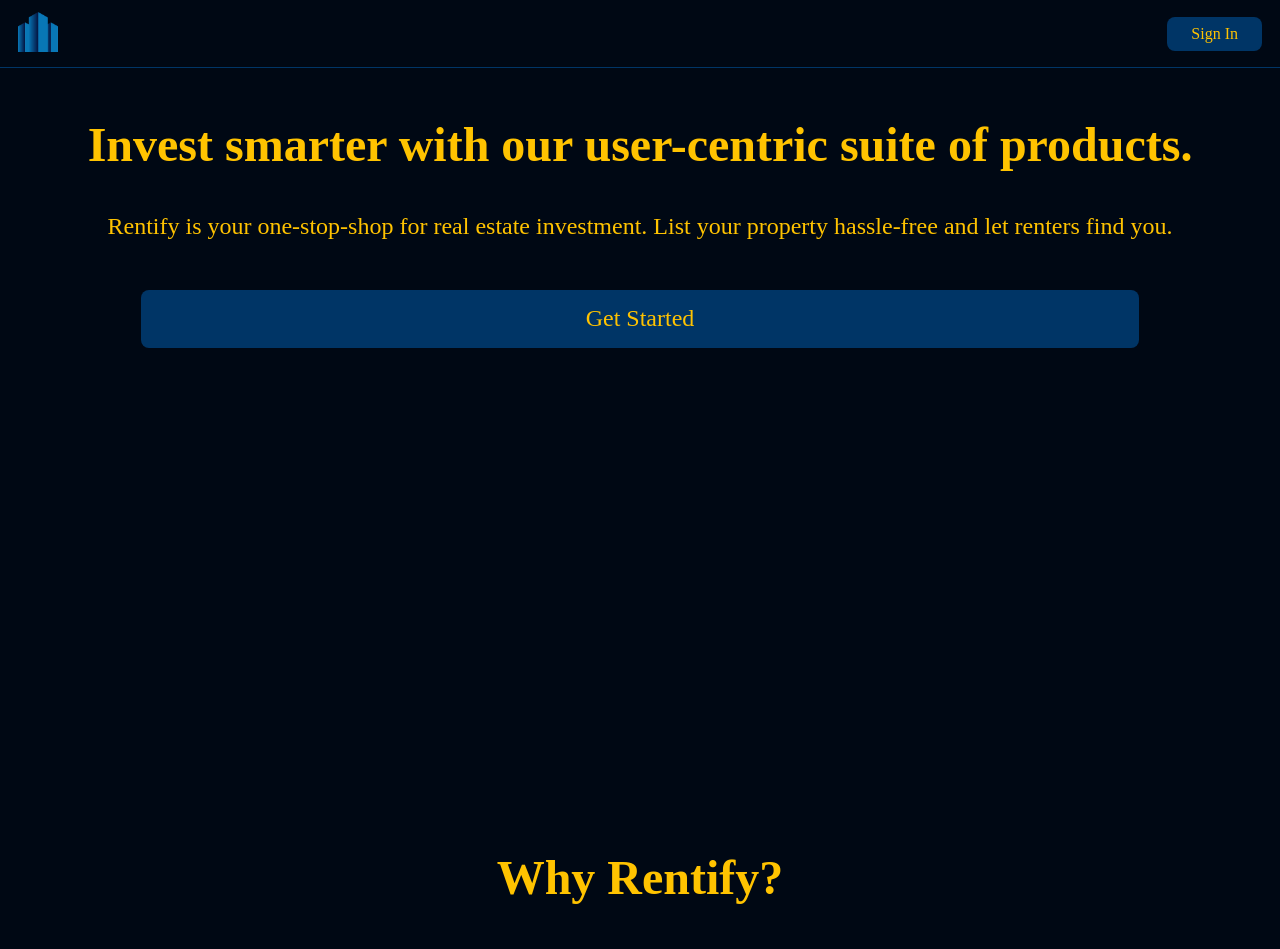
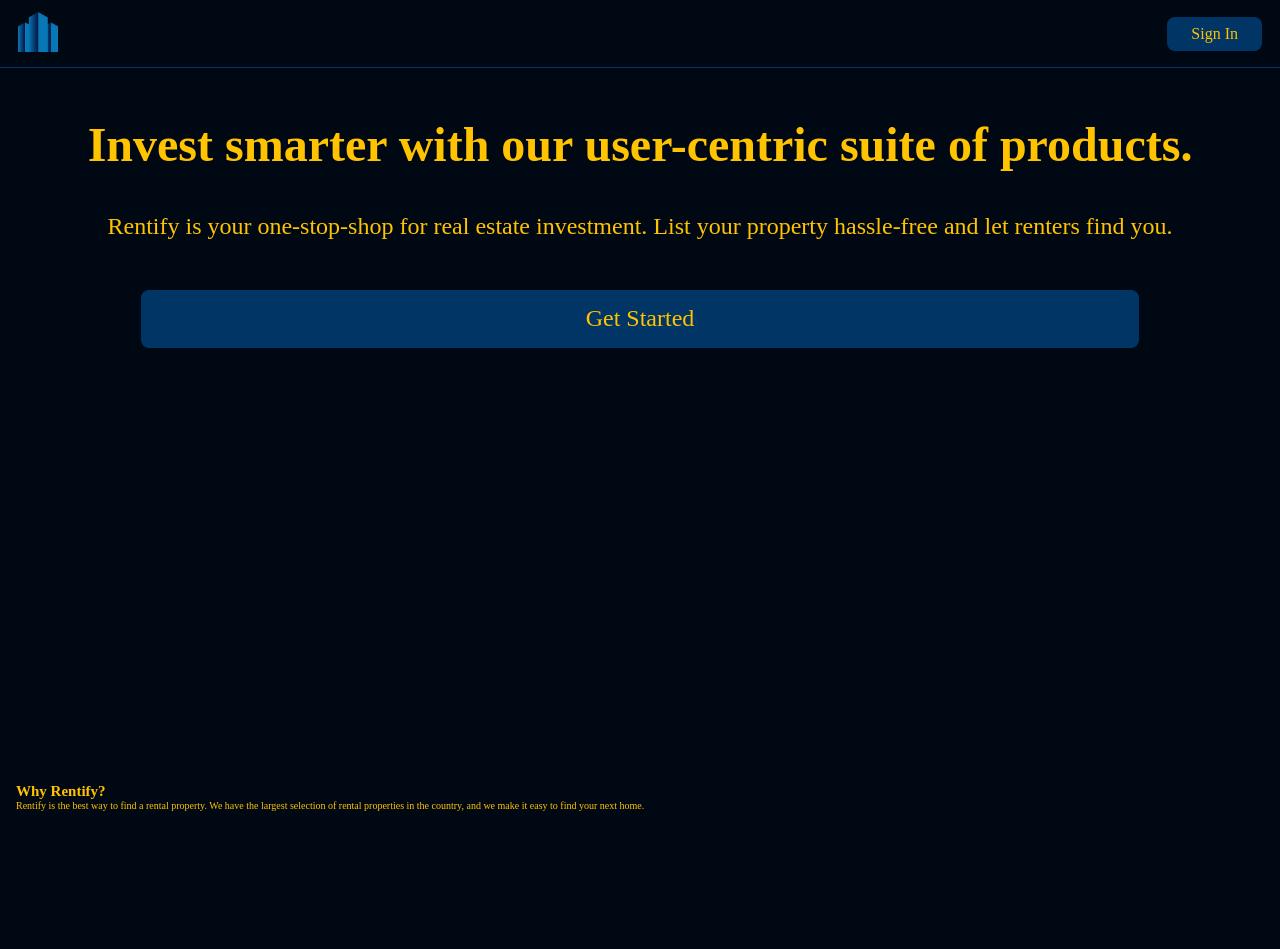
Before and after one commit to victor-likes-coding/re-app, a React (Create React App) app: page / in a window 1280 px wide. Shown: the top 949 px of the page. Built offline with nearby package versions, Linux system fonts and the light colour scheme.

Commit message:
rename classNames

```diff
--- a/src/components/LandingPage.tsx
+++ b/src/components/LandingPage.tsx
@@ -13,8 +13,8 @@
             </Section>
 
             <Section>
-                <h2 className="page__title">Why Rentify?</h2>
-                <p className="page__para">
+                <h2 className="page__subtitle">Why Rentify?</h2>
+                <p className="page__subpara">
                     Rentify is the best way to find a rental property. We have the largest selection of rental properties in the country, and we make it easy to
                     find your next home.
                 </p>
```
